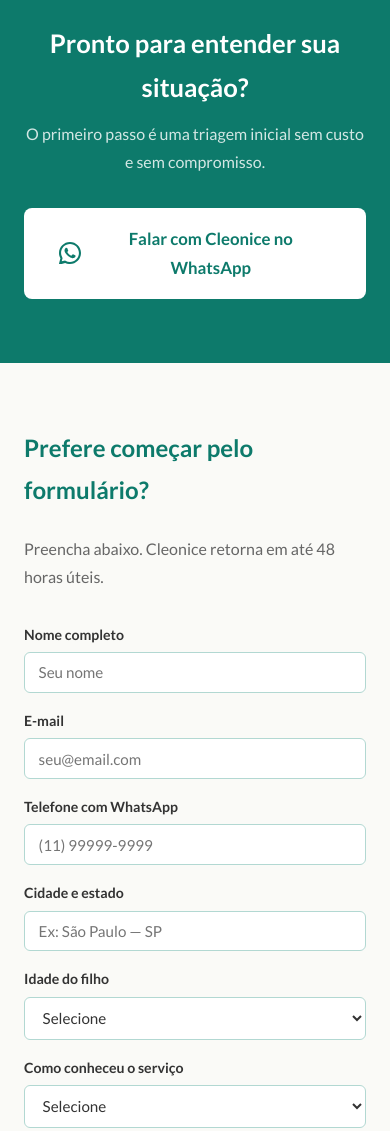
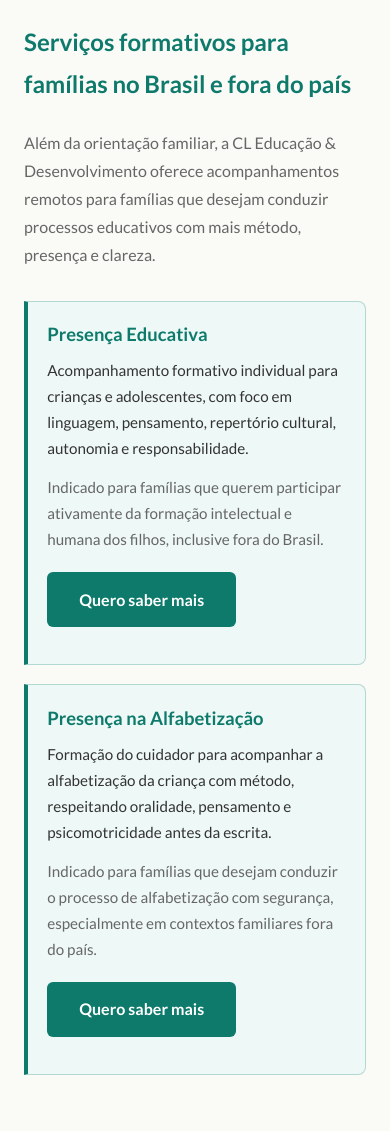
Before and after one commit to enriquitolussich-byte/cl-educacao-landing, a website: page index.html in a window 390 px wide. Shown: the part 3260-4391 px from the top of the page. Drawn offline with Linux system fonts and the light colour scheme.

Commit message:
Adiciona seção de serviços formativos com cards responsivos

```diff
--- a/index.html
+++ b/index.html
@@ -229,6 +229,42 @@
       margin-bottom: 0.2rem;
     }
 
+    /* ── SERVIÇOS FORMATIVOS ── */
+    #servicos-formativos { background: var(--creme); }
+    #servicos-formativos .subtitulo {
+      color: var(--texto-sec);
+      margin-bottom: 2rem;
+      max-width: 760px;
+    }
+    .servicos-grid {
+      display: grid;
+      grid-template-columns: repeat(2, minmax(0, 1fr));
+      gap: 1.2rem;
+    }
+    .servico-card {
+      background: var(--teal-claro);
+      border: 1px solid var(--teal-medio);
+      border-left: 4px solid var(--teal);
+      border-radius: 0 8px 8px 0;
+      padding: 1.3rem 1.2rem;
+    }
+    .servico-card h3 {
+      font-size: 1.15rem;
+      color: var(--teal);
+      margin-bottom: 0.7rem;
+      line-height: 1.35;
+    }
+    .servico-card p {
+      font-size: 0.95rem;
+      color: var(--texto);
+      margin-bottom: 0.85rem;
+      line-height: 1.7;
+    }
+    .servico-card p.complemento {
+      color: var(--texto-sec);
+      margin-bottom: 1.2rem;
+    }
+
     /* ── CTA WHATSAPP ── */
     #cta-wpp {
       background: var(--teal);
@@ -372,6 +408,7 @@
       #hero h2 { font-size: 1.4rem; }
       #hero p { font-size: 0.97rem; }
       .dual-grid { grid-template-columns: 1fr; }
+      .servicos-grid { grid-template-columns: 1fr; }
       .form-grid { grid-template-columns: 1fr; }
       .form-full { grid-column: 1; }
     }
@@ -490,6 +527,29 @@
     </div>
   </section>
 
+  <!-- SERVIÇOS FORMATIVOS -->
+  <section id="servicos-formativos">
+    <div class="inner">
+      <h2 class="section-title">Serviços formativos para famílias no Brasil e fora do país</h2>
+      <p class="subtitulo">Além da orientação familiar, a CL Educação &amp; Desenvolvimento oferece acompanhamentos remotos para famílias que desejam conduzir processos educativos com mais método, presença e clareza.</p>
+      <div class="servicos-grid">
+        <article class="servico-card">
+          <h3>Presença Educativa</h3>
+          <p>Acompanhamento formativo individual para crianças e adolescentes, com foco em linguagem, pensamento, repertório cultural, autonomia e responsabilidade.</p>
+          <p class="complemento">Indicado para famílias que querem participar ativamente da formação intelectual e humana dos filhos, inclusive fora do Brasil.</p>
+          <a class="btn-primary" href="https://wa.me/5511970672708?text=Ol%C3%A1%2C%20vim%20pela%20landing%20page%20da%20CL%20Educa%C3%A7%C3%A3o%20%26%20Desenvolvimento%20e%20gostaria%20de%20saber%20mais%20sobre%20o%20servi%C3%A7o%20Presen%C3%A7a%20Educativa." target="_blank" rel="noopener noreferrer">Quero saber mais</a>
+        </article>
+
+        <article class="servico-card">
+          <h3>Presença na Alfabetização</h3>
+          <p>Formação do cuidador para acompanhar a alfabetização da criança com método, respeitando oralidade, pensamento e psicomotricidade antes da escrita.</p>
+          <p class="complemento">Indicado para famílias que desejam conduzir o processo de alfabetização com segurança, especialmente em contextos familiares fora do país.</p>
+          <a class="btn-primary" href="https://wa.me/5511970672708?text=Ol%C3%A1%2C%20vim%20pela%20landing%20page%20da%20CL%20Educa%C3%A7%C3%A3o%20%26%20Desenvolvimento%20e%20gostaria%20de%20saber%20mais%20sobre%20o%20servi%C3%A7o%20Presen%C3%A7a%20na%20Alfabetiza%C3%A7%C3%A3o." target="_blank" rel="noopener noreferrer">Quero saber mais</a>
+        </article>
+      </div>
+    </div>
+  </section>
+
   <!-- CTA WHATSAPP -->
   <section id="cta-wpp">
     <h2>Pronto para entender sua situação?</h2>
```
